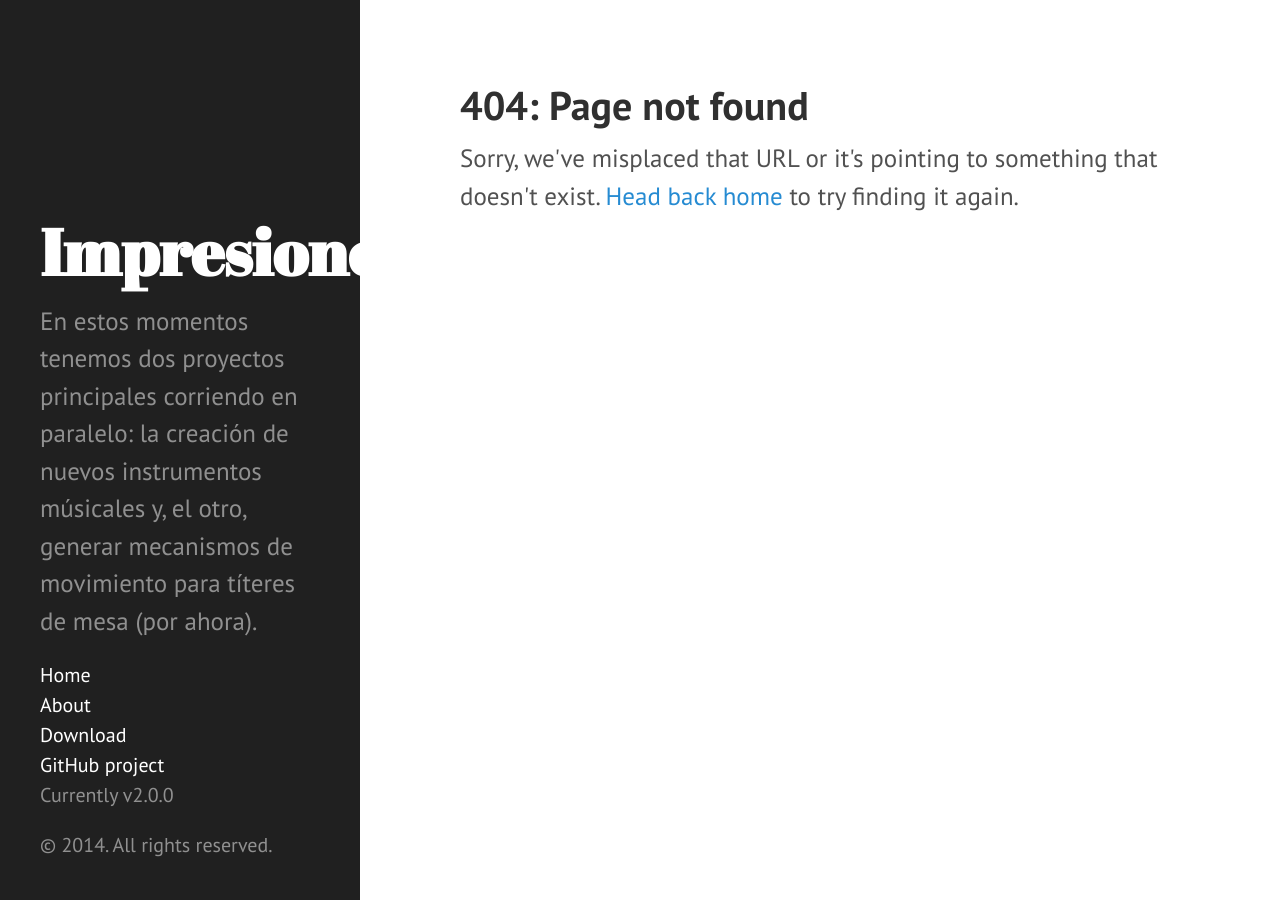
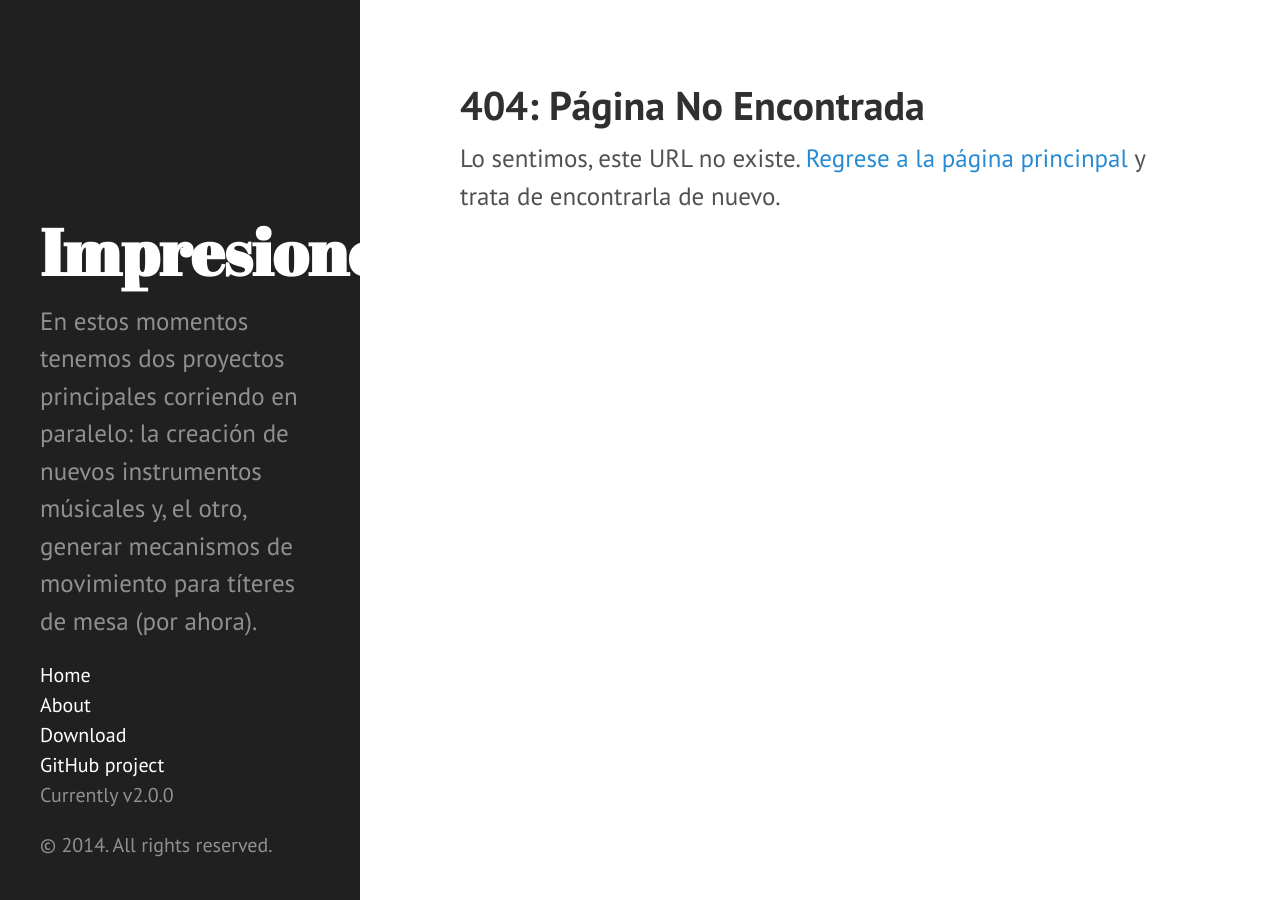
Before and after one commit to Casa-Mucaro/Tootophone3D, a Jekyll site: the page built from 404.html, in a window 1280 px wide. Built offline with Jekyll 4.4.1, drawn with Linux system fonts in a browser that asks for light colours; Markdown is read by kramdown in place of the engine named in the settings.

Commit message:
Actualización de Contenido.

```diff
--- a/404.html
+++ b/404.html
@@ -1,9 +1,9 @@
 ---
 layout: default
-title: "404: Page not found"
+title: "404: Página No Encontrada"
 ---
 
 <div class="page">
-  <h1 class="page-title">404: Page not found</h1>
-  <p class="lead">Sorry, we've misplaced that URL or it's pointing to something that doesn't exist. <a href="/">Head back home</a> to try finding it again.</p>
+  <h1 class="page-title">404: Página No Encontrada</h1>
+  <p class="lead">Lo sentimos, este URL no existe. <a href="/">Regrese a la página princinpal</a> y trata de encontrarla de nuevo.</p>
 </div>
```
